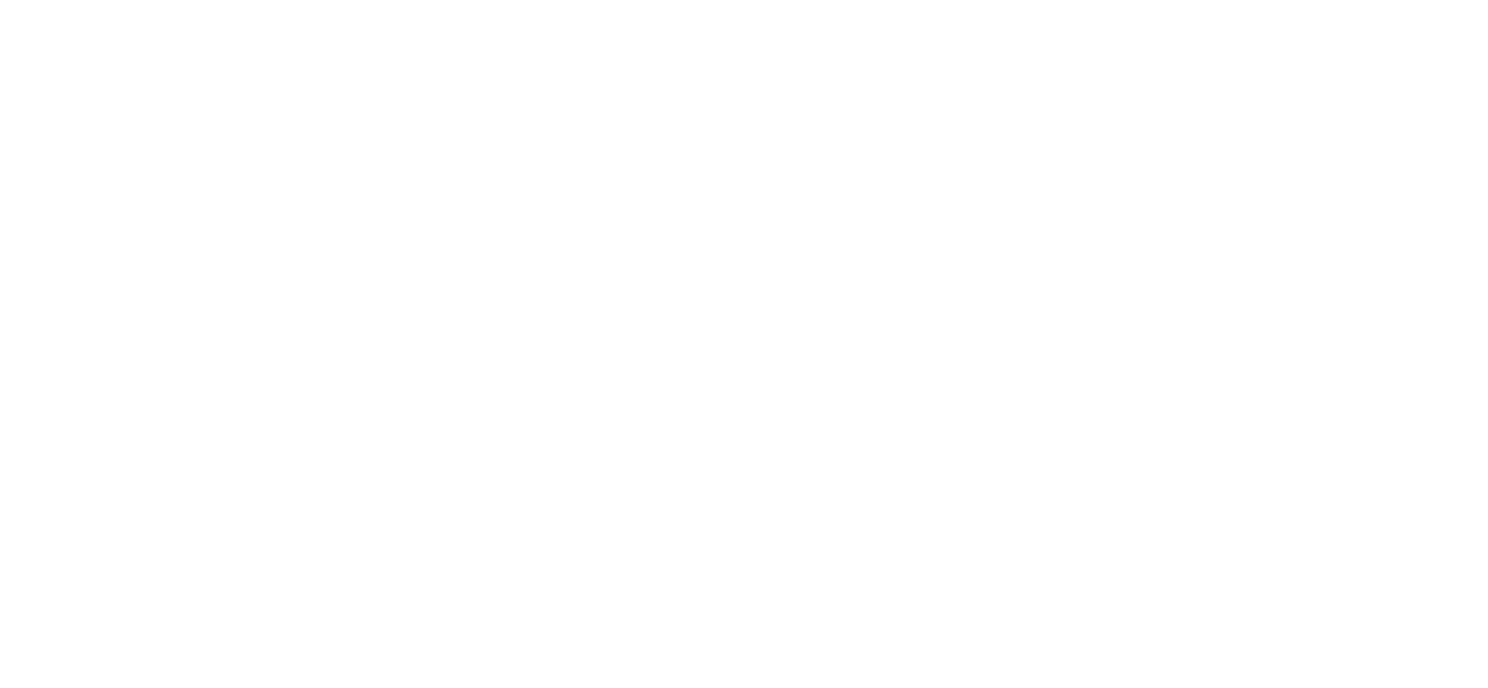
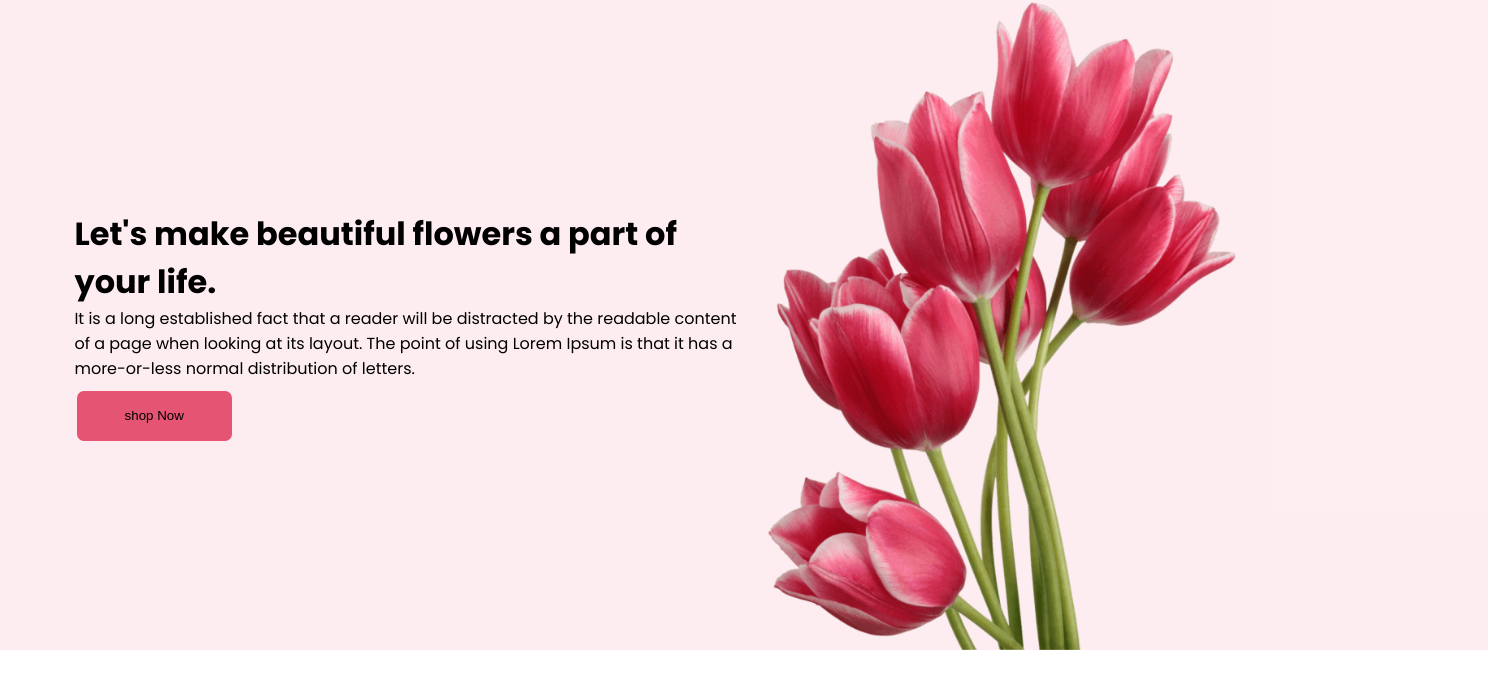
Before and after one commit to hkrobinbrother/flower-shop-first, a plain HTML site: page index.html in a window 1280 px wide. Shown: the whole page, 1488 px wide, since content can reach past the window. Drawn offline with Linux system fonts and the light colour scheme.

Commit message:
add the banner

```diff
--- a/index.html
+++ b/index.html
@@ -7,6 +7,25 @@
     <link rel="stylesheet" href="style.css">
 </head>
 <body>
+    <header>
+        <div class="banner-section-container">
+            <div class="banner-content">
+                <div class="banner-text-contaier">
+                    <h1>Let's make beautiful flowers a  part of your life. </h1>
+                    It is a long established fact that a reader will be distracted by the readable content of a page when looking at its layout. The point of using Lorem Ipsum is that it has a more-or-less normal distribution of letters.</p>
+                    <button>shop Now</button>
+                </div>
+                <div class="banner-img-container">
+                    <img src="Flower Asset/gol.png" alt="">
+                </div>
+            </div>
+        </div>
+    </header>
+    <main>
 
+    </main>
+    <footer>
+
+    </footer>
 </body>
 </html>
--- a/style.css
+++ b/style.css
@@ -0,0 +1,54 @@
+/* font styles  */
+@import url('https://fonts.googleapis.com/css2?family=Poppins:ital,wght@0,100;0,200;0,300;0,400;0,500;0,600;0,700;0,800;0,900;1,100;1,200;1,300;1,400;1,500;1,600;1,700;1,800;1,900&display=swap');
+
+*{
+    box-sizing: border-box;
+    margin: 0;
+    padding: 0;
+}
+body{
+    font-family: "Poppins", sans-serif;
+}
+
+/* banner setyles  */
+.banner-section-container{
+    width: 1488px;
+    height: 650px;
+
+
+    background-color: rgba(229, 84, 115, 0.1) ;
+
+}
+.banner-content{
+    display: flex;
+
+    width: 90%;
+    margin: 0 auto;
+
+}
+.banner-text-contaier{
+    width: 50%;
+
+    height: 650px;
+    display: flex;
+    flex-direction: column;
+    justify-content: center;
+    align-items: center;
+
+}
+.banner-text-contaier button{
+    margin-right: 510px;
+    width: 155px;
+    height: 50px;
+    background-color: rgb(229, 84, 115);
+    border: none;
+    border-radius: 7px;
+    margin-top: 10px;
+}
+.banner-img-container{
+    width: 50%;
+
+    height: 650px;
+    display: flex;
+
+}
```
Also changed, not shown: Flower Asset/gol.png (renamed from Flower Asset/pngwing 10.png).
